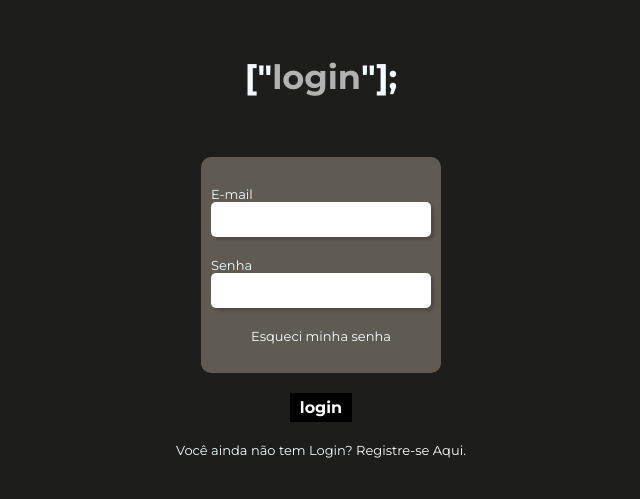
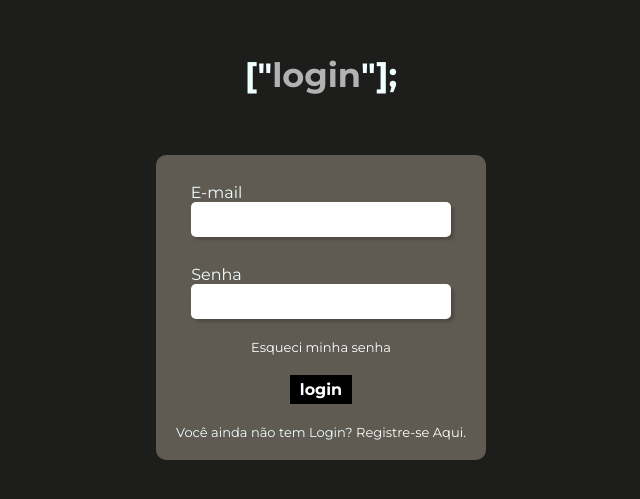
Before and after one commit to P-I-Digital-House/coffee, a React (Vite) app in the folder coffee-react/: page /login in a window 1280 px wide. Shown: the part 143-642 px from the top of the page, without its empty margins (319-959 px from the left). Built offline with nearby package versions, Linux system fonts and the light colour scheme.

Commit message:
Adicionando validao com formik

```diff
--- a/coffee-react/src/components/Cadastro/Index.jsx
+++ b/coffee-react/src/components/Cadastro/Index.jsx
@@ -1,17 +1,23 @@
-import "./cadastro.css";
+import "../Cadastro/cadastro.css";
 import { Formik, Form, Field } from "formik";
 import * as yup from "yup";
 
 const schema = yup.object().shape({
-  nome: yup.string().required,
-  documento: yup.number().max(11).positive().integer().required,
-  idade: yup.number().min(18).positive().integer().required,
-  telefone: yup.number().max(11).positive().integer(),
-  email: yup.string().email().required,
-  senha: yup.string().max(8).required,
-  cep: yup.number().max(8).positive().integer().required,
+  nome: yup.string().required('Nome obrigatório'),
+  documento: yup.number().test('len', 'CPF deve ter 11 dígitos', (val) =>
+  {
+    if(val === undefined){
+      return true
+    }
+    return val.toString().length == 11
+  } ).required('Documento obrigatório'),
+  idade: yup.number().min(18).positive().integer().required('Idade obrigatória'),
+  telefone: yup.string().max(11),
+  email: yup.string().email('Email inválido').required('Email obrigatório'),
+  senha: yup.string().min(8, 'Senha deve ter pelo menos 8 dígitos').required('Senha obrigatória'),
+  cep: yup.string().length(8, 'CEP deve ter 8 dígitos').required('CEP obrigatório'),
   logradouro: yup.string(),
-  numero: yup.number().max(5).positive().integer(),
+  numero: yup.string().max(5),
   bairro: yup.string(),
   cidade: yup.string(),
   estado: yup.string(),
@@ -19,10 +25,10 @@ const schema = yup.object().shape({
 
 export function CadastroUsuario() {
   return (
-    <div>
+    <div className="form-register">
       <h2>
         ["<span className="detalhe-produtos">cadastre-se</span>"];
-      </h2>
+      </h2>{" "}
       <Formik
         validationSchema={schema}
         initialValues={{
@@ -39,65 +45,81 @@ export function CadastroUsuario() {
           cidade: "",
           estado: "",
         }}
+        onSubmit={(values) => {
+          console.log(values);
+          alert("Formulário valido! Enviando formulário...");
+        }}
       >
-        {() => (
-          <Form>
-            <div>
+        {({ touched, errors, isSubmitting, values }) => (
+          <Form className="register">
+            <div className="label">
               <label htmlFor="nome">Nome</label>
-              <Field id="nome" name="nome" type="text" />
+              <Field className="main" id="nome" name="nome" type="text" />
+              {touched.nome && errors.nome && <div className="error">{errors.nome}</div>}
             </div>
-            <div>
+            <div className="label">
               <label htmlFor="documento">Documento</label>
-              <Field id="documento" name="documento" type="number" />
+              <Field className="main" id="documento" name="documento" type="number" />
+              {touched.documento && errors.documento && <div className="error">{errors.documento}</div>}
             </div>
-            <div>
+            <div className="label">
               <label htmlFor="idade">Idade</label>
-              <Field id="idade" name="idade" type="number" />
+              <Field className="main" id="idade" name="idade" type="number" />
+              {touched.idade && errors.idade && <div className="error">{errors.idade}</div>}
             </div>
-            <div>
+            <div className="label">
               <label htmlFor="telefone">Telefone</label>
-              <Field id="telefone" name="telefone" type="text" />
+              <Field className="main" id="telefone" name="telefone" type="text" />
+              {touched.telefone && errors.telefone && <div className="error">{errors.telefone}</div>}
             </div>
-            <div>
+            <div className="label">
               <label htmlFor="email">E-mail</label>
-              <Field id="email" name="email" type="email" />
+              <Field className="main" id="email" name="email" type="email" />
+              {touched.email && errors.email && <div className="error">{errors.email}</div>}
             </div>
-            <div>
+            <div className="label">
               <label htmlFor="senha">Senha</label>
-              <Field id="senha" name="senha" type="text" />
+              <Field className="main" id="senha" name="senha" type="password" />
+              {touched.senha && errors.senha && <div className="error">{errors.senha}</div>}
             </div>
-            <div>
+            <div className="label">
               <label htmlFor="cep">CEP</label>
-              <Field id="cep" name="cep" type="number" />
+              <Field className="main" id="cep" name="cep" type="text" />
+              {touched.cep && errors.cep && <div className="error">{errors.cep}</div>}
             </div>
-            <div>
+            <div className="label">
               <label htmlFor="logradouro">Logradouro</label>
-              <Field id="logradouro" name="logradouro" type="text" />
+              <Field className="main" id="logradouro" name="logradouro" type="text" />
+              {touched.logradouro && errors.logradouro && <div className="error">{errors.logradouro}</div>}
             </div>
-            <div>
+            <div className="label">
               <label htmlFor="numero">Número</label>
-              <Field id="numero" name="numero" type="number" />
+              <Field className="main" id="numero" name="numero" type="number" />
+              {touched.numero && errors.numero && <div className="error">{errors.numero}</div>}
             </div>
-            <div>
+            <div className="label">
               <label htmlFor="bairro">Bairro</label>
-              <Field id="bairro" name="bairro" type="text" />
+              <Field className="main" id="bairro" name="bairro" type="text" />
+              {touched.bairro && errors.bairro && <div className="error">{errors.bairro}</div>}
             </div>
-            <div>
+            <div className="label">
               <label htmlFor="cidade">Cidade</label>
-              <Field id="cidade" name="cidade" type="text" />
+              <Field className="main" id="cidade" name="cidade" type="text" />
+              {touched.cidade && errors.cidade && <div className="error">{errors.cidade}</div>}
             </div>
-            <div>
+            <div className="label">
               <label htmlFor="estado">Estado</label>
-              <Field id="estado" name="estado" type="text" />
+              <Field className="main" id="estado" name="estado" type="text" />
+              {touched.estado && errors.estado && <div className="error">{errors.estado}</div>}
             </div>
-          </Form>
-        )}
-        <div>
-          <button type="submit">cadastrar</button>
+        <div className="send">
+          <button type="submit" className="btn-send btn-card-produtos">cadastrar</button>
           <span>
             Você já tem Login? <a href="/login">Entre Aqui. </a>
           </span>
         </div>
+          </Form>
+        )}
       </Formik>
     </div>
   );
--- a/coffee-react/src/components/Cadastro/cadastro.css
+++ b/coffee-react/src/components/Cadastro/cadastro.css
@@ -3,9 +3,11 @@
   color: azure;
   display: flex;
   flex-direction: column;
-  justify-content: space-around;
+  justify-content: space-between;
   align-items: center;
-  height: 100vh;
+  padding: 40px;
+  height: 100%;
+  gap: 20px;
 }
 
 .register {
@@ -14,24 +16,9 @@
   padding: 15px 30px;
   border-radius: 10px;
   background-color: rgba(250, 235, 215, 0.295);
-  display: flex;
-  flex-direction: row;
   justify-content: space-around;
   align-items: center;
-  gap: 10px;
-}
-
-.step1 {
-  display: flex;
-  flex-direction: column;
-  gap: 15px;
-}
-
-.step2 {
-  display: flex;
-  flex-direction: column;
-  justify-content: space-around;
-  gap: 15px;
+  gap: 20px;
 }
 
 a {
@@ -39,27 +26,12 @@ a {
   color: #fff;
 }
 
-.label {
-  display: flex;
-  flex-direction: column;
-}
-
-input.main {
-  width: 100%;
-  border-style: none;
-  border-radius: 5px;
-}
-
-label,
-.cadastro {
-  font-size: small;
-}
-
 .send {
   display: flex;
   flex-direction: column;
   align-items: center;
   gap: 10px;
+  margin-top: 20px;
 }
 
 .btn-send {
@@ -68,6 +40,7 @@ label,
   justify-content: center;
   align-items: center;
   background-color: black;
+  color: #fff;
 }
 
 .btn-send:hover {
@@ -78,6 +51,11 @@ a:hover {
   color: #f5a472;
 }
 
-.cadastro {
+.label{
+  margin-top: 8px;
+}
+
+.error {
+  color: rgb(255, 113, 113);
   font-size: small;
 }
--- a/coffee-react/src/components/Login/Index.jsx
+++ b/coffee-react/src/components/Login/Index.jsx
@@ -1,4 +1,11 @@
 import "../Login/login.css";
+import { Formik, Form, Field } from "formik";
+import * as yup from "yup";
+
+const schema = yup.object().shape({
+  email: yup.string().email('Email inválido').required('Email obrigatório'),
+  senha: yup.string().min(8, 'Senha deve ter pelo menos 8 dígitos').required('Senha obrigatória'),
+});
 
 export function LoginUsuario() {
   return (
@@ -6,19 +13,32 @@ export function LoginUsuario() {
       <h2>
         ["<span className="detalhe-produtos">login</span>"];
       </h2>{" "}
-      <div className="login">
+      <Formik
+        validationSchema={schema}
+        initialValues={{
+          email: "",
+          senha: ""
+        }}
+        onSubmit={(values) => {
+          console.log(values);
+          alert("Formulário valido! Enviando formulário...");
+        }}
+      >
+        {({ touched, errors, isSubmitting, values }) => (
+      <Form className="login">
         <div className="label">
           <label htmlFor="">E-mail</label>
-          <input className="main" type="text" />
+          <Field className="main" id="email" name="email" type="text" />
+          {touched.email && errors.email && <div className="error">{errors.email}</div>}
         </div>
         <div className="label">
           <label htmlFor="">Senha</label>
-          <input className="main" type="text" />
+          <Field className="main" id="senha" name="senha" type="password" />
+          {touched.senha && errors.senha && <div className="error">{errors.senha}</div>}
         </div>
         <span className="cadastro">
           <a href="#">Esqueci minha senha</a>
         </span>
-      </div>
       <div className="btn">
         <button className="btn-card-produtos btn-send" type="submit">
           login
@@ -28,6 +48,9 @@ export function LoginUsuario() {
         Você ainda não tem Login?
         <a href="/login/cadastro"> Registre-se Aqui.</a>
       </span>
-    </div>
+    </Form>
+    )}
+  </Formik>
+  </div>
   );
 }
--- a/coffee-react/src/components/Login/login.css
+++ b/coffee-react/src/components/Login/login.css
@@ -11,9 +11,7 @@
 }
 
 .login {
-  height: 30%;
-  width: 20%;
-  padding: 10px;
+  padding: 20px;
   border-radius: 10px;
   background-color: rgba(250, 235, 215, 0.295);
   display: flex;
@@ -32,7 +30,7 @@ input.main {
   width: 100%;
   border-style: none;
   border-radius: 5px;
-  padding: 10px 30px;
+  padding: 10px 20px;
 }
 .btn {
   width: 12%;
```
